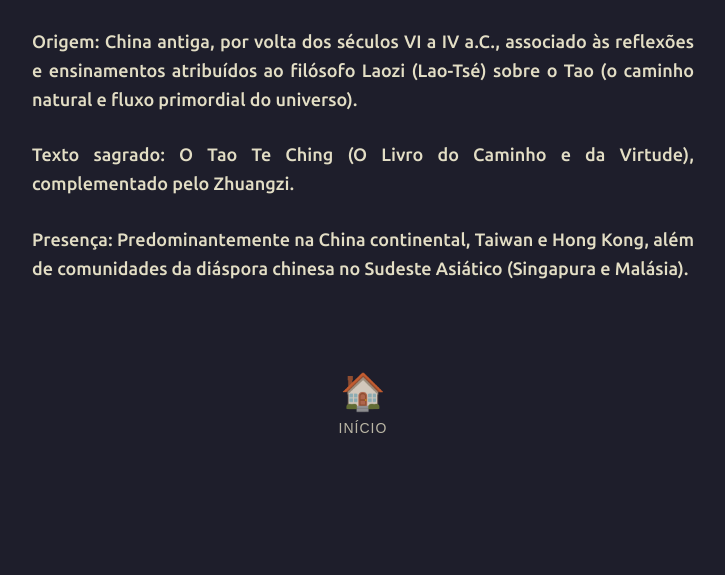
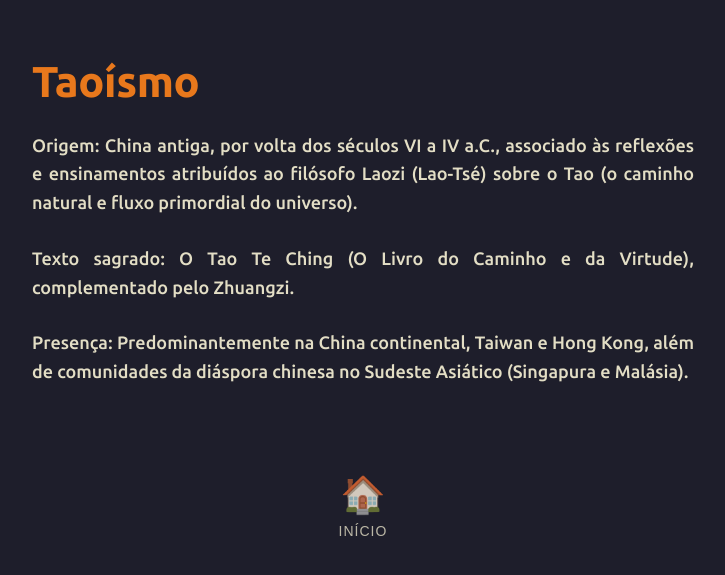
Before and after one commit to joaquim-capitao/joaquim-capitao.github.io, a Jekyll site: the page built from religiao/taoismo.md, in a window 1280 px wide. Shown: the top 575 px of the page, without its empty margins (277-1002 px from the left). Built offline with Jekyll 4.4.1, drawn with Linux system fonts in a browser that asks for light colours; our own code applies the rules of GitHub Pages for plain Markdown files.

Commit message:
Atualizar o taoismo.md

```diff
--- a/religiao/taoismo.md
+++ b/religiao/taoismo.md
@@ -1,3 +1,5 @@
+# Taoísmo
+
 Origem: China antiga, por volta dos séculos VI a IV a.C., associado às reflexões e ensinamentos atribuídos ao filósofo Laozi (Lao-Tsé) sobre o Tao (o caminho natural e fluxo primordial do universo).
 
 Texto sagrado: O Tao Te Ching (O Livro do Caminho e da Virtude), complementado pelo Zhuangzi.
```
